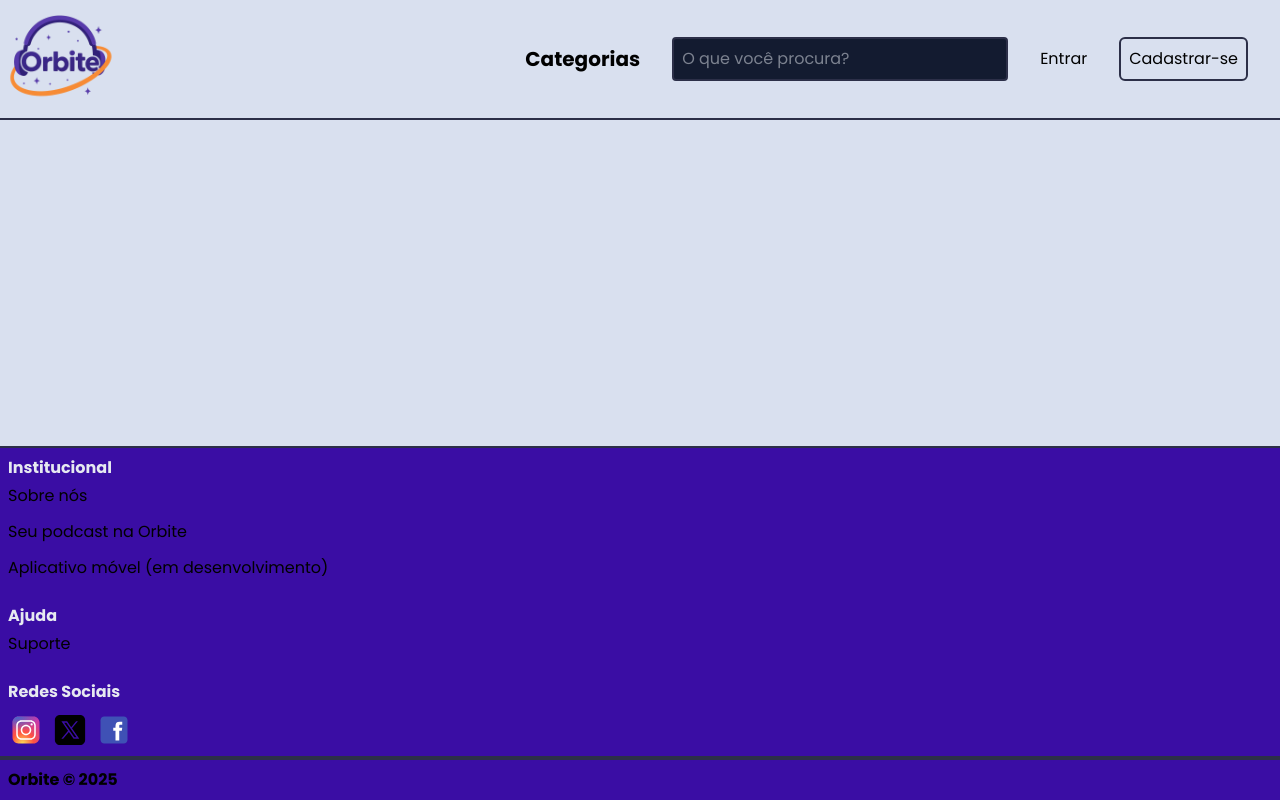
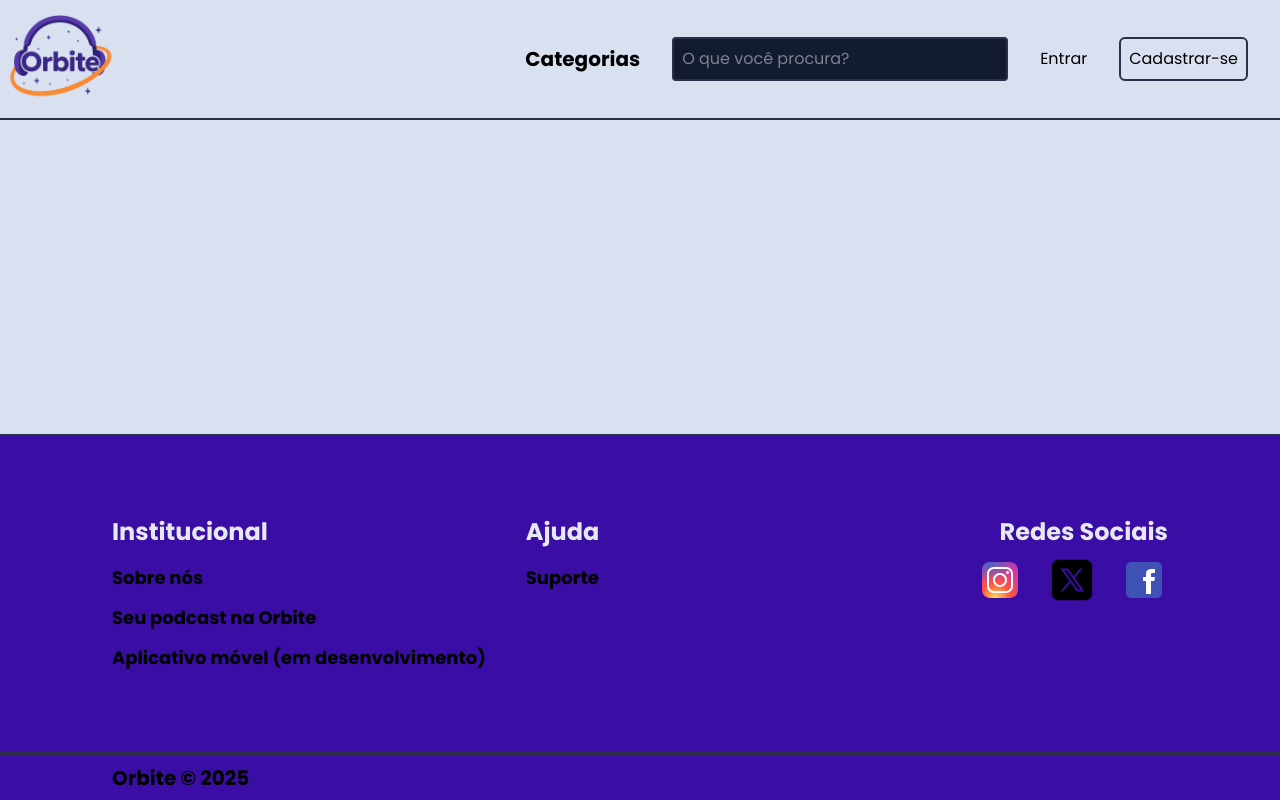
Before and after one commit to GabrielEnzoVidaldeAlmeida/orbite_next, a Next.js app: page / in a window 1280 px wide. Built offline with nearby package versions, Linux system fonts and the light colour scheme.

Commit message:
finalizando responsividade do footer

```diff
--- a/src/components/Footer/index.tsx
+++ b/src/components/Footer/index.tsx
@@ -13,11 +13,12 @@ export default function Footer() {
         "bg-orbite-footer-light border-t-orbite-bd-light text-shadow-orbite-p-text-light"
       )}
     >
-      <div className="flex flex-col gap-6 p-2">
+      <div className="flex flex-col md:flex-row gap-6 p-2 md:justify-between md:p-8 lg:py-20 lg:px-28">
+        <div className="flex flex-col md:flex-row gap-6 md:gap-10 ">
           <div className="flex flex-col">
             <strong
               className={clsx(
-              "mb-1",
+                "mb-1 sm:text-xl lg:mb-4 lg:text-2xl",
                 "dark:text-gray-400",
                 "text-orbite-ct-text-light"
               )}
@@ -29,7 +30,7 @@ export default function Footer() {
                 <Link
                   href="#"
                   className={clsx(
-                  "inline-block",
+                    "inline-block sm:font-bold lg:text-lg",
                     "hover:text-orbite-links-hover-light",
                     "dark:hover:text-orbite-caret-dark"
                   )}
@@ -41,7 +42,7 @@ export default function Footer() {
                 <Link
                   href="#"
                   className={clsx(
-                  "inline-block",
+                    "inline-block sm:font-bold lg:text-lg",
                     "hover:text-orbite-links-hover-light",
                     "dark:hover:text-orbite-caret-dark"
                   )}
@@ -53,7 +54,7 @@ export default function Footer() {
                 <Link
                   href="#"
                   className={clsx(
-                  "inline-block",
+                    "inline-block sm:font-bold lg:text-lg",
                     "hover:text-orbite-links-hover-light",
                     "dark:hover:text-orbite-caret-dark"
                   )}
@@ -67,7 +68,7 @@ export default function Footer() {
           <div className="flex flex-col ">
             <strong
               className={clsx(
-              "mb-1",
+                "mb-1 sm:text-xl lg:mb-4 lg:text-2xl",
                 "dark:text-gray-400",
                 "text-orbite-ct-text-light"
               )}
@@ -78,7 +79,7 @@ export default function Footer() {
               <Link
                 href="#"
                 className={clsx(
-                "inline-block",
+                  "inline-block sm:font-bold lg:text-lg",
                   "hover:text-orbite-links-hover-light",
                   "dark:hover:text-orbite-caret-dark"
                 )}
@@ -87,25 +88,26 @@ export default function Footer() {
               </Link>
             </div>
           </div>
+        </div>
 
         <div>
           <strong
             className={clsx(
-              "mb-1",
+              "flex mb-1 sm:text-xl lg:text-2xl lg:justify-end",
               "dark:text-gray-400",
               "text-orbite-ct-text-light"
             )}
           >
             Redes Sociais
           </strong>
-          <div className="flex gap-2 mt-2">
-            <Link href="#" className="w-9 h-9">
+          <div className="flex gap-2 lg:gap-6 mt-2 md:justify-self-end">
+            <Link href="#" className="w-9 h-9 lg:w-12 lg:h-12">
               <Instagram />
             </Link>
-            <Link href="#" className="w-9 h-9">
+            <Link href="#" className="w-9 h-9 lg:w-12 lg:h-12">
               <X />
             </Link>
-            <Link href="#" className="w-9 h-9">
+            <Link href="#" className="w-9 h-9 lg:w-12 lg:h-12">
               <Facebook />
             </Link>
           </div>
@@ -115,10 +117,10 @@ export default function Footer() {
         className={clsx(
           "w-full border-t-4",
           "border-orbite-bd-light",
-          "dark:border-orbite-bd-dark p-2"
+          "dark:border-orbite-bd-dark p-2 md:px-8 lg:px-28"
         )}
       >
-        <strong>Orbite &copy; 2025</strong>
+        <strong className="sm:text-xl">Orbite &copy; 2025</strong>
       </div>
     </footer>
   );
```
Lines whose indentation alone changed are shown as unchanged.
